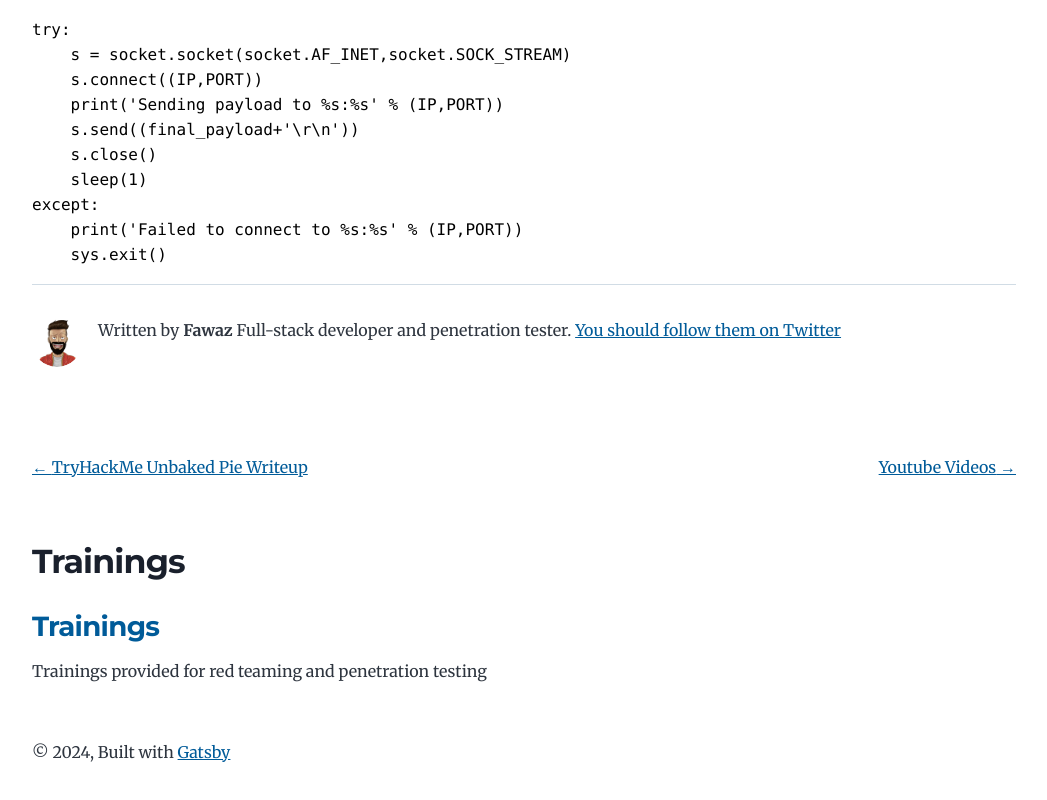
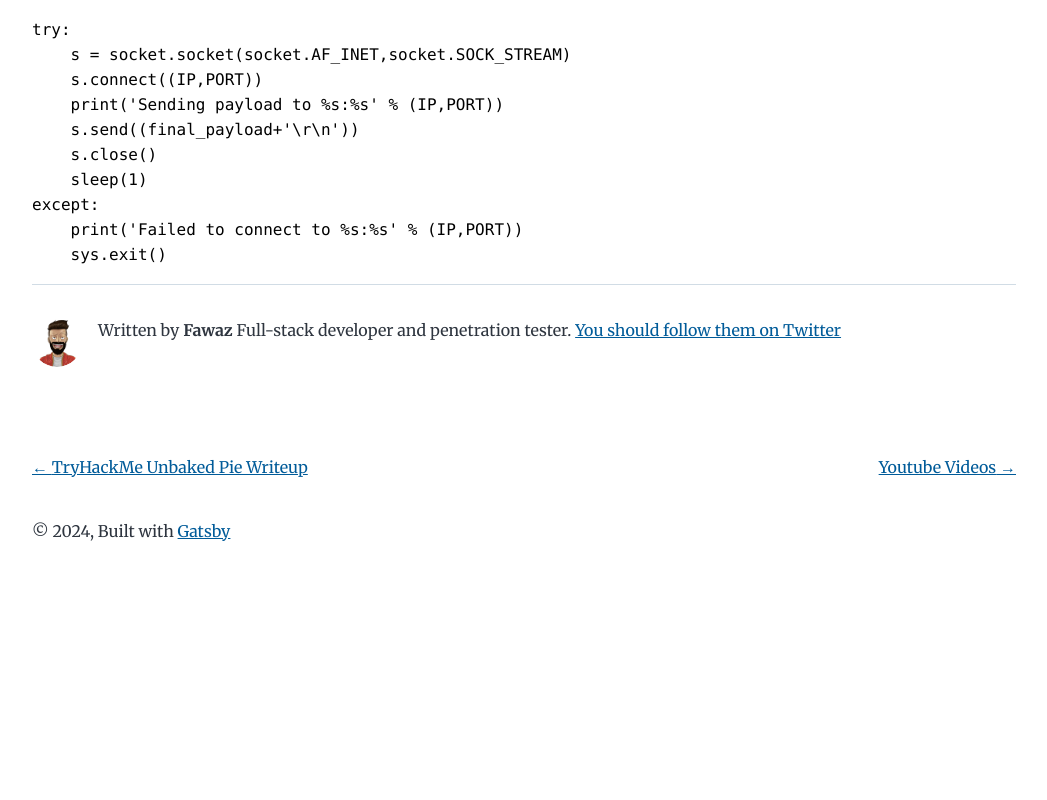
Before and after one commit to smokeme/fawaz.blog, a Gatsby site: page /bof-guru/ in a window 1280 px wide. Shown: the part 2574-3374 px from the top of the page, without its empty margins (116-1163 px from the left). After the commit the page ends 3181 px from the top, so only its background shows below. Built offline with nearby package versions, Linux system fonts and the light colour scheme; Gatsby itself is replaced by a stand-in of ours; some packages are replaced by stand-ins of ours; code samples lack their colours.

Commit message:
Revert "Add a section for trainings"

```diff
--- a/content/blog/trainings/index.md
+++ /dev/null
@@ -1,15 +0,0 @@
----
-title: Trainings
-description: Trainings provided for red teaming and penetration testing
----
-
-## Available Trainings
-
-1. **Red Teaming Basics**
-   - Description: Introduction to red teaming concepts and methodologies.
-2. **Advanced Red Teaming**
-   - Description: In-depth training on advanced red teaming techniques and tools.
-3. **Penetration Testing Fundamentals**
-   - Description: Basic principles and practices of penetration testing.
-4. **Advanced Penetration Testing**
-   - Description: Advanced techniques and tools for penetration testing.
--- a/gatsby-config.js
+++ b/gatsby-config.js
@@ -24,13 +24,6 @@ module.exports = {
       options: {
         path: `${__dirname}/content/assets`,
         name: `assets`,
-      },
-    },
-    {
-      resolve: `gatsby-source-filesystem`,
-      options: {
-        path: `${__dirname}/content/blog/trainings`,
-        name: `trainings`,
       },
     },
     {
--- a/src/templates/blog-post.js
+++ b/src/templates/blog-post.js
@@ -15,8 +15,6 @@ const BlogPostTemplate = (props) => {
     shortname: 'fawaz-blog',
     config: { identifier: props.uri.substring(1), siteTitle},
   }
-
-  const trainings = data.allMarkdownRemark.nodes.filter(post => post.fields.slug.includes('/trainings/'))
 
   return (
     <Layout location={location} title={siteTitle}>
@@ -69,39 +67,6 @@ const BlogPostTemplate = (props) => {
           </li>
         </ul>
       </nav>
-      <h2>Trainings</h2>
-      <ol style={{ listStyle: `none` }}>
-        {trainings.map(training => {
-          const title = training.frontmatter.title || training.fields.slug
-
-          return (
-            <li key={training.fields.slug}>
-              <article
-                className="post-list-item"
-                itemScope
-                itemType="http://schema.org/Article"
-              >
-                <header>
-                  <h2>
-                    <Link to={training.fields.slug} itemProp="url">
-                      <span itemProp="headline">{title}</span>
-                    </Link>
-                  </h2>
-                  <small>{training.frontmatter.date}</small>
-                </header>
-                <section>
-                  <p
-                    dangerouslySetInnerHTML={{
-                      __html: training.frontmatter.description || training.excerpt,
-                    }}
-                    itemProp="description"
-                  />
-                </section>
-              </article>
-            </li>
-          )
-        })}
-      </ol>
     </Layout>
   )
 }
@@ -145,18 +110,5 @@ export const pageQuery = graphql`
         title
       }
     }
-    allMarkdownRemark(sort: { fields: [frontmatter___date], order: DESC }) {
-      nodes {
-        excerpt
-        fields {
-          slug
-        }
-        frontmatter {
-          date(formatString: "MMMM DD, YYYY")
-          title
-          description
-        }
-      }
-    }
   }
 `
```
Also changed, not shown: src/pages/index.js (+0 -34 lines).
